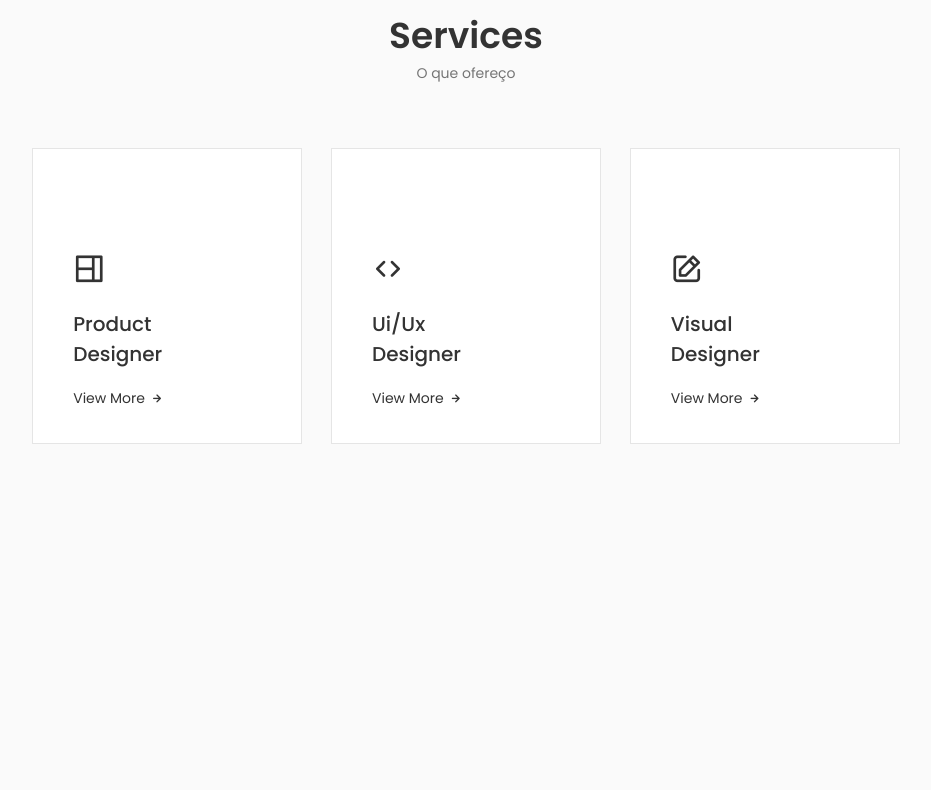
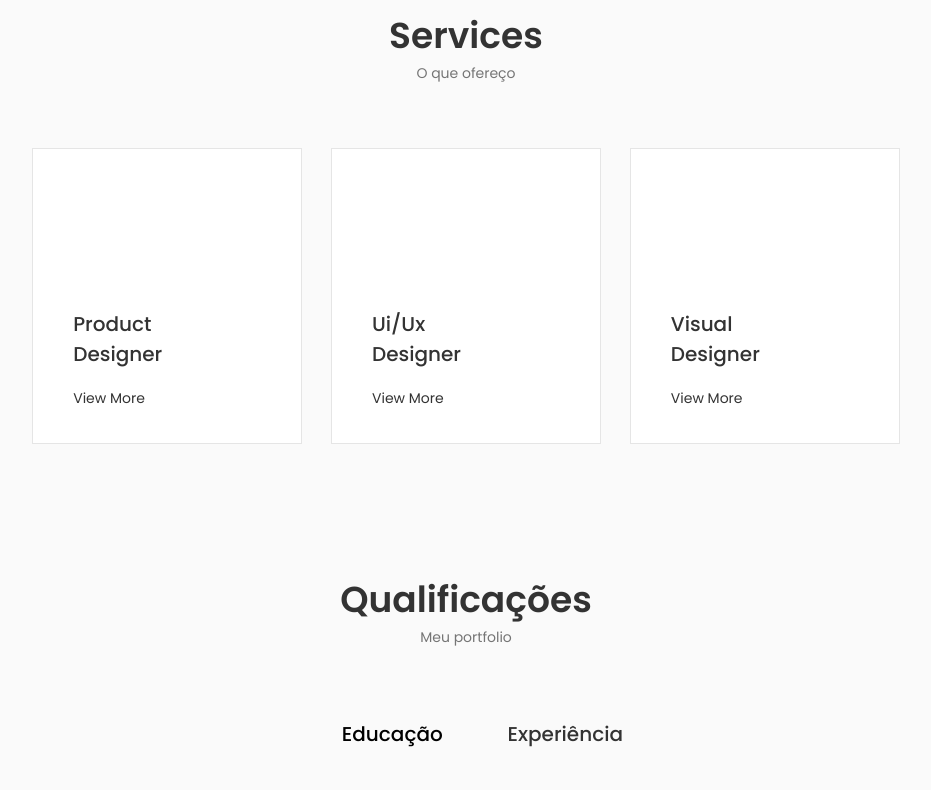
Before and after one commit to Leodf/portifolio-react, a React (Create React App) app: page / in a window 1280 px wide. Shown: the part 2000-2790 px from the top of the page, without its empty margins (174-1105 px from the left). Before the commit the page ends 2476 px from the top, so only its background shows below. Built offline with nearby package versions, Linux system fonts and the light colour scheme.

Commit message:
finalizando o componente de qualificação

```diff
--- a/src/App.js
+++ b/src/App.js
@@ -4,6 +4,7 @@ import Header from './components/header/Header'
 import Home from './components/home/Home';
 import Skills from './components/skills/Skills';
 import Services from './components/services/Services';
+import Qualification from './components/qualification/Qualification';
 
 const App = () => {
   return (
@@ -15,6 +16,7 @@ const App = () => {
       <About />
       <Skills />
       <Services />
+      <Qualification />
     </main>
     </>
   )
--- a/src/components/qualification/Qualification.jsx
+++ b/src/components/qualification/Qualification.jsx
@@ -1,7 +1,13 @@
-import React from 'react'
+import React, { useState } from 'react'
 import './qualification.css'
 
 const Qualification = () => {
+    const [toggleState, setToggleState] = useState(1)
+
+    const toggleTab = index => {
+    setToggleState(index)
+  }
+
   return (
     <section className="qualification section">
         <h2 className="section-title">Qualificações</h2>
@@ -9,17 +15,31 @@ const Qualification = () => {
 
         <div className="qualification-container container">
             <div className="qualification-tabs">
-                <div className="qualification-button button-flex">
+                <div
+                    className={
+                        toggleState === 1 ?
+                        "qualification-button button-flex qualification-active"
+                        : "qualification-button button-flex"
+                    }
+                    onClick={() => toggleTab(1)}
+                >
                     <i className="uil uil-graduation-cap qualification-icon"></i> Educação
                 </div>
 
-                <div className="qualification-button button-flex">
+                <div
+                    className={
+                        toggleState === 2 ?
+                        "qualification-button button-flex qualification-active"
+                        : "qualification-button button-flex"
+                    }
+                    onClick={() => toggleTab(2)}
+                >
                     <i className="uil uil-briefcase qualification-icon"></i> Experiência
                 </div>
             </div>
 
             <div className="qualification-sections">
-                <div className="qualification-content">
+                <div className={toggleState === 1 ? "qualification-content qualification-content-active" : "qualification-content"}>
                     <div className="qualification-data">
                         <div>
                             <h3 className="qualification-title">Web Design</h3>
@@ -93,7 +113,7 @@ const Qualification = () => {
                     </div>
                 </div>
 
-                <div className="qualification-content">
+                <div className={toggleState === 2 ? "qualification-content qualification-content-active" : "qualification-content"}>
                     <div className="qualification-data">
                         <div>
                             <h3 className="qualification-title">Product Designer</h3>
@@ -132,9 +152,9 @@ const Qualification = () => {
 
                     <div className="qualification-data">
                         <div>
-                            <h3 className="qualification-title">Web Developer</h3>
+                            <h3 className="qualification-title">Web Designer</h3>
                             <span className="qualification-subtitle">
-                                Spain - Institute
+                                Figma - Spain
                             </span>
                             <div className="qualification-calender">
                                 <i className="uil uil-calendar-alt"></i> 2018 - 2020
@@ -147,24 +167,6 @@ const Qualification = () => {
                         </div>
                     </div>
 
-                    <div className="qualification-data">
-                        <div></div>
-
-                        <div>
-                            <span className="qualification-rounder"></span>
-                            <div className="qualification-line"></div>
-                        </div>
-
-                        <div>
-                            <h3 className="qualification-title">UX Expert</h3>
-                            <span className="qualification-subtitle">
-                                Spain - Institute
-                            </span>
-                            <div className="qualification-calender">
-                                <i className="uil uil-calendar-alt"></i> 2017 - 2018
-                            </div>
-                        </div>
-                    </div>
                 </div>
             </div>
         </div>
--- a/src/components/qualification/qualification.css
+++ b/src/components/qualification/qualification.css
@@ -0,0 +1,116 @@
+.qualification-container {
+    max-width: 768px;
+}
+
+.qualification-tabs {
+    display: flex;
+    justify-content: center;
+    margin-bottom: var(--mb-2);
+}
+
+.qualification-button {
+    font-size: var(--h3-font-size);
+    font-weight: var(--font-medium);
+    color: var(--title-color);
+    margin: 0 var(--mb-1);
+    cursor: pointer;
+}
+
+.qualification-button:hover {
+    color: var(--title-color-dark);
+}
+
+.qualification-icon {
+    font-size: 1.8rem;
+    margin-right: var(--mb-0-25);
+}
+
+.qualification-active {
+    color: var(--title-color-dark);
+}
+
+.qualification-sections {
+    display: grid;
+    grid-template-columns: 0.5fr;
+    justify-content: center;
+}
+
+.qualification-content {
+    display: none;
+}
+
+.qualification-content-active {
+    display: block;
+}
+
+.qualification-data {
+    display: grid;
+    grid-template-columns: 1fr max-content 1fr;
+    column-gap: 1.5rem;
+}
+
+.qualification-title {
+    font-size: var(--normal-font-size);
+    font-weight: var(--font-medium);
+}
+
+.qualification-subtitle {
+    display: inline-block;
+    font-size: var(--small-font-size);
+    margin-bottom: var(--mb-1);
+}
+
+.qualification-calendar {
+    font-size: var(--small-font-size);
+}
+
+.qualification-rounder {
+    display: inline-block;
+    width: 13px;
+    height: 13px;
+    background-color: var(--text-color);
+    border-radius: 50%;
+}
+
+.qualification-line {
+    display: block;
+    width: 1px;
+    height: 100%;
+    background-color: var(--text-color);
+    transform: translate(6px, -7px);
+
+}
+
+/* =========== BREAKPOINTS =========== */
+  /* For large devices */
+  @media screen and (max-width: 992px) {
+    .qualification-container {
+        margin-left: auto;
+        margin-right: auto;
+    }
+ }
+
+   /* For medium devices */
+ @media screen and (max-width: 768px) {
+    .qualification-container {
+        margin-left: var(--mb-1-5);
+        margin-right: var(--mb-1-5);
+    }
+ }
+
+ @media screen and (max-width: 576px) {
+    .qualification-sections {
+        grid-template-columns: initial;
+    }
+
+    .qualification-button {
+        margin: 0 var(--mb-0-75);
+    }
+ }
+
+   /* For small devices */
+ @media screen and (max-width: 350px) {
+    .qualification-data {
+        gap: 0.5rem;
+    }
+ }
```
